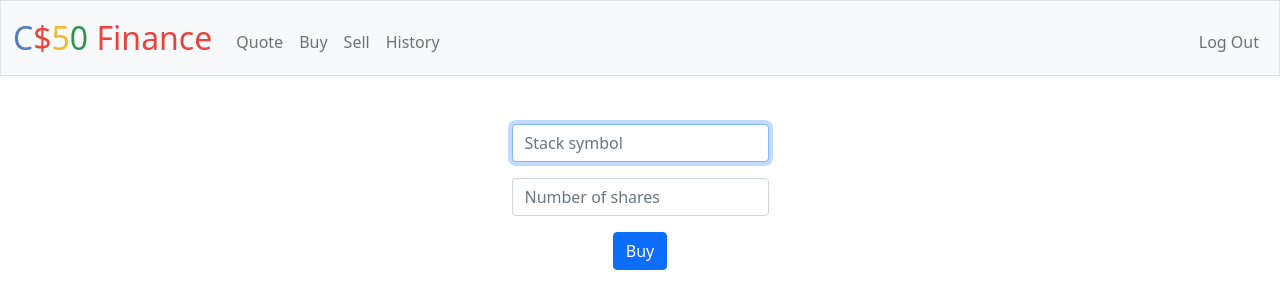
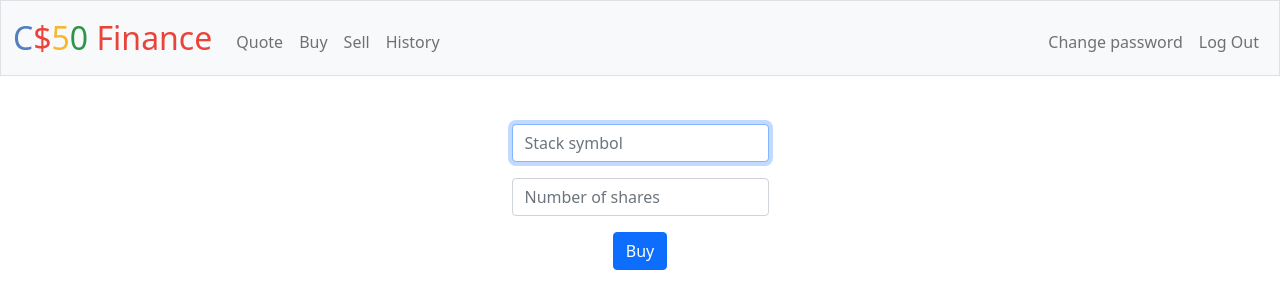
Before and after one commit to Stachu9/CS50-basic, a Flask app: page /buy in a window 1280 px wide. Shown: the top 300 px of the page. Run offline with Flask 3, Linux system fonts and the light colour scheme; a user stored in the database is signed in; some libraries are stand-ins or nearby versions.

Commit message:
Wed, Oct 11, 2023, 1:51 AM +02:00

```diff
--- a/finance/templates/layout.html
+++ b/finance/templates/layout.html
@@ -37,6 +37,7 @@
                             <li class="nav-item"><a class="nav-link" href="/history">History</a></li>
                         </ul>
                         <ul class="navbar-nav ms-auto mt-2">
+                            <li class="nav-item"><a class="nav-link" href="/password_change">Change password</a></li>
                             <li class="nav-item"><a class="nav-link" href="/logout">Log Out</a></li>
                         </ul>
                     {% else %}
```
